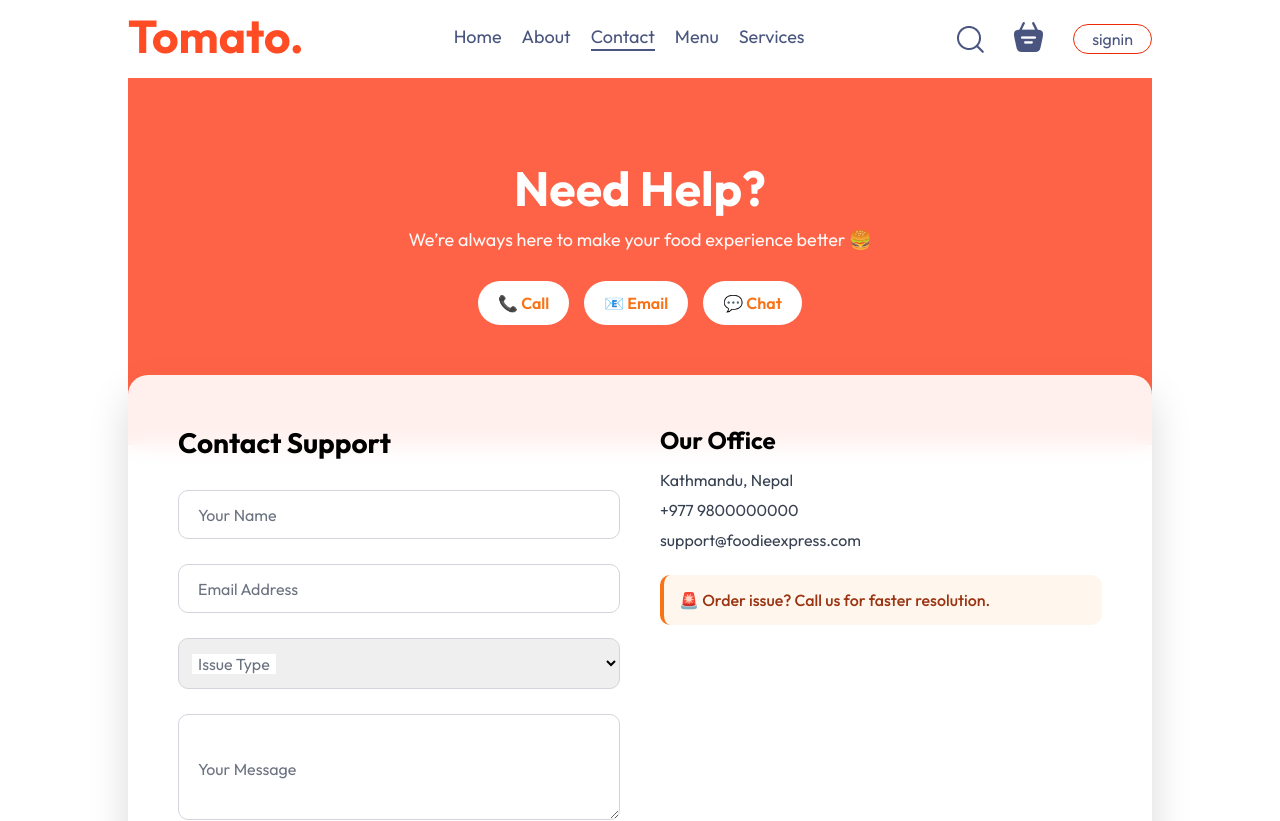
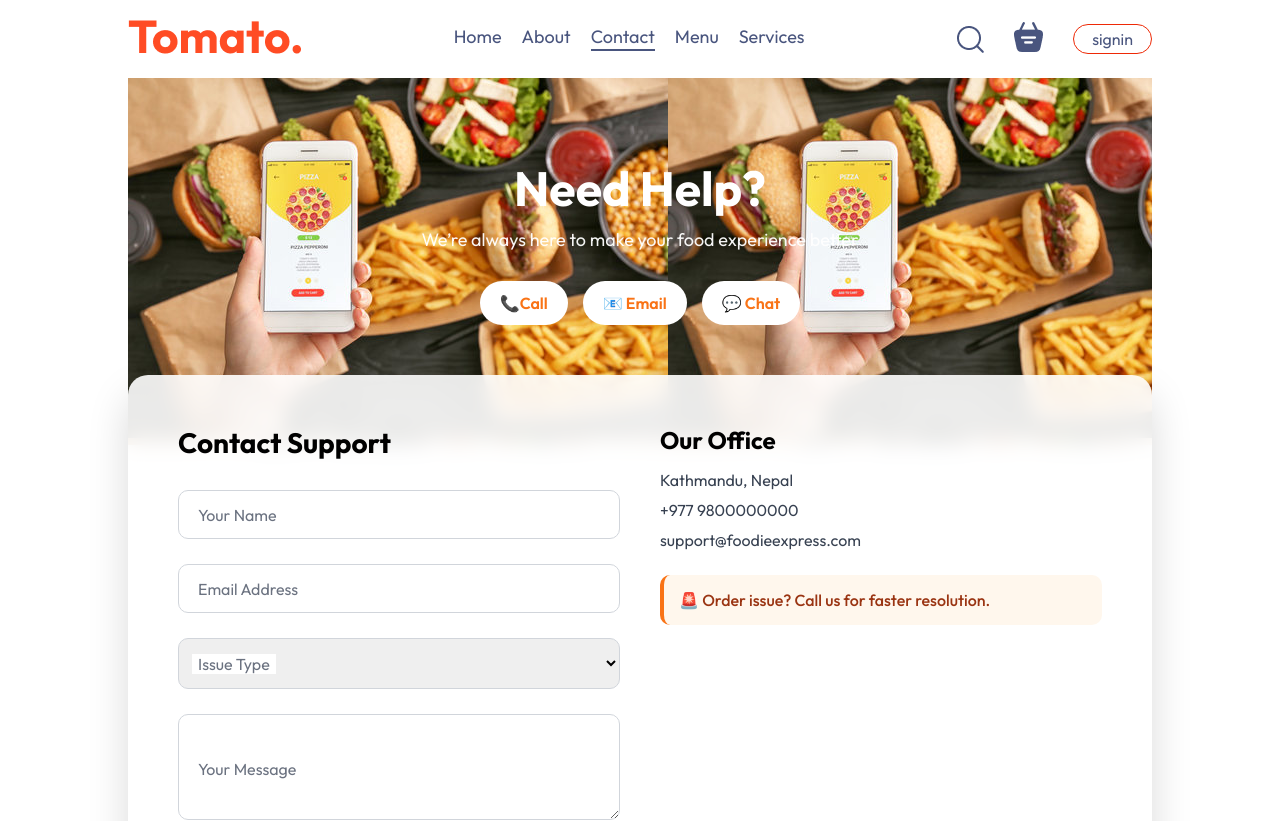
Before and after one commit to Niteshpanday05/food-order, a React (Vite) app: page /contact in a window 1280 px wide. Shown: the top 821 px of the page. Built offline with nearby package versions, Linux system fonts and the light colour scheme.

Commit message:
updating features ui

```diff
--- a/src/pages/About/About.css
+++ b/src/pages/About/About.css
@@ -2,15 +2,17 @@
   font-family: Arial, sans-serif;
   color: #333;
   margin-top: 80px;
+
+
 }
 
 /* HERO */
 .about-hero {
-  background: linear-gradient(135deg,tomato, #ff944d);
+  /* background: linear-gradient(135deg,tomato, #ff944d); */
   color: #fff;
   padding: 90px 10px;
   text-align: center;
-
+  background-image: url("../../assets/pizza.jpg");
 }
 
 .about-hero h1 {
@@ -22,6 +24,7 @@
   font-size: 20px;
   max-width: 700px;
   margin: auto;
+
 }
 
 /* SECTIONS */
--- a/src/pages/About/About.jsx
+++ b/src/pages/About/About.jsx
@@ -6,7 +6,7 @@ const About = () => {
 
       {/* HERO */}
       <section className="about-hero">
-        <h1>About FoodieExpress</h1>
+        <h1>Food Express</h1>
         <p>
           Delivering happiness at your doorstep with fresh food, fast delivery,
           and trusted local restaurants.
--- a/src/pages/Contact/Contact.css
+++ b/src/pages/Contact/Contact.css
@@ -3,14 +3,16 @@
   font-family: "Segoe UI", sans-serif;
   background: #f9fafb;
   padding-bottom: 80px;
-}
+
 
 /* Hero */
 .contact-hero {
-  background: tomato;
+  /* background: tomato; */
   color: white;
   padding: 80px 20px 120px;
   text-align: center;
+  background-image: url("../../assets/about.jpg");
+}
 }
 
 .contact-hero h1 {
--- a/src/pages/Contact/Contact.jsx
+++ b/src/pages/Contact/Contact.jsx
@@ -11,10 +11,10 @@ const Contact = () => {
       {/* Hero */}
       <div className="contact-hero">
         <h1>Need Help?</h1>
-        <p>We’re always here to make your food experience better 🍔</p>
+        <p>We’re always here to make your food experience better </p>
 
         <div className="support-buttons">
-          <a href="tel:+9779800000000">📞 Call</a>
+          <a href="tel:+9779800000000">📞Call</a>
           <a href="mailto:support@foodieexpress.com">📧 Email</a>
           <a href="#">💬 Chat</a>
         </div>
```
Also changed, not shown: src/assets/about.jpg (added), src/assets/pizza.jpg (added).
